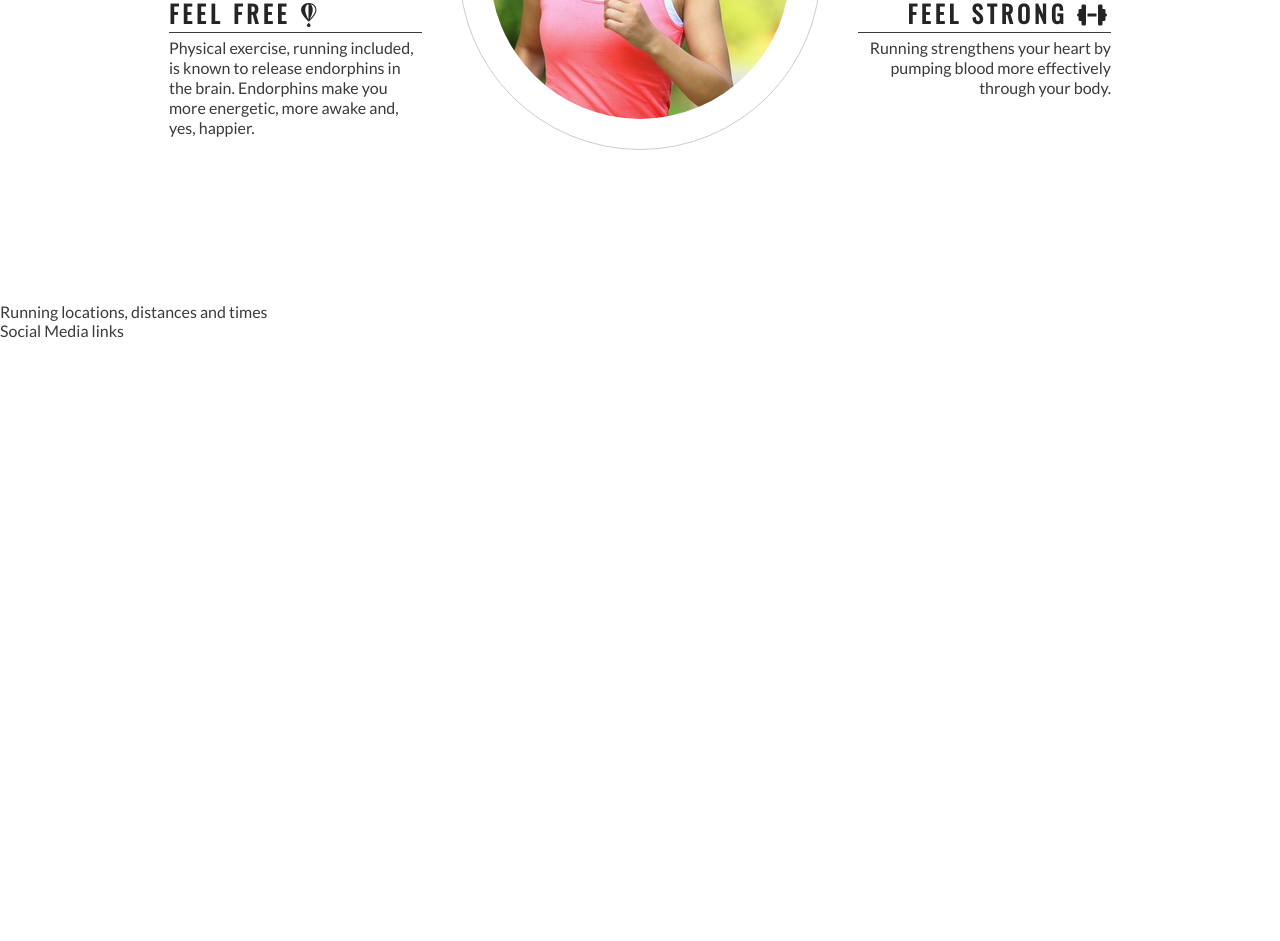
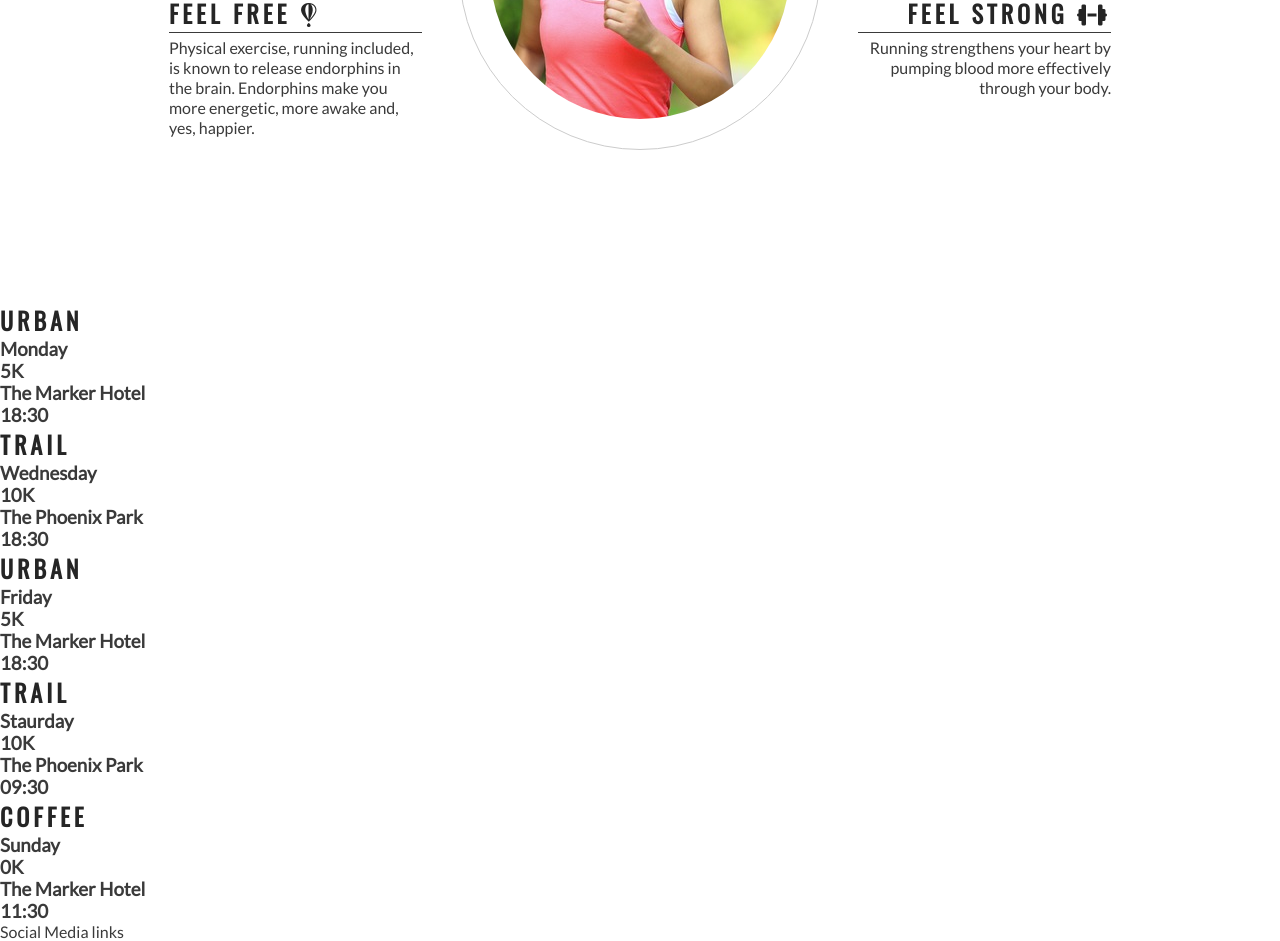
Before and after one commit to Guizemoreira/love-running, a plain HTML site: page index.html in a window 1280 px wide. Shown: the part 993-1934 px from the top of the page. Before the commit the page ends 1333 px from the top, so only its background shows below. Drawn offline with nearby package versions, Linux system fonts and the light colour scheme.

Commit message:
Add meetup times main stucture

```diff
--- a/index.html
+++ b/index.html
@@ -81,7 +81,43 @@
         </div>
     </section>
 
-    <section>Running locations, distances and times</section>
+    <section>
+        <div>
+            <h2>Urban</h2>
+            <h3>Monday</h3>
+            <h3>5K</h3>
+            <h3>The Marker Hotel</h3>
+            <h3>18:30</h3>
+        </div>
+        <div>
+            <h2>Trail</h2>
+            <h3>Wednesday</h3>
+            <h3>10K</h3>
+            <h3>The Phoenix Park</h3>
+            <h3>18:30</h3>
+        </div>
+        <div>
+            <h2>Urban</h2>
+            <h3>Friday</h3>
+            <h3>5K</h3>
+            <h3>The Marker Hotel</h3>
+            <h3>18:30</h3>
+        </div>
+        <div>
+            <h2>Trail</h2>
+            <h3>Staurday</h3>
+            <h3>10K</h3>
+            <h3>The Phoenix Park</h3>
+            <h3>09:30</h3>
+        </div>
+        <div>
+            <h2>Coffee</h2>
+            <h3>Sunday</h3>
+            <h3>0K</h3>
+            <h3>The Marker Hotel</h3>
+            <h3>11:30</h3>
+        </div>
+    </section>
 
     <footer>
         Social Media links
```
